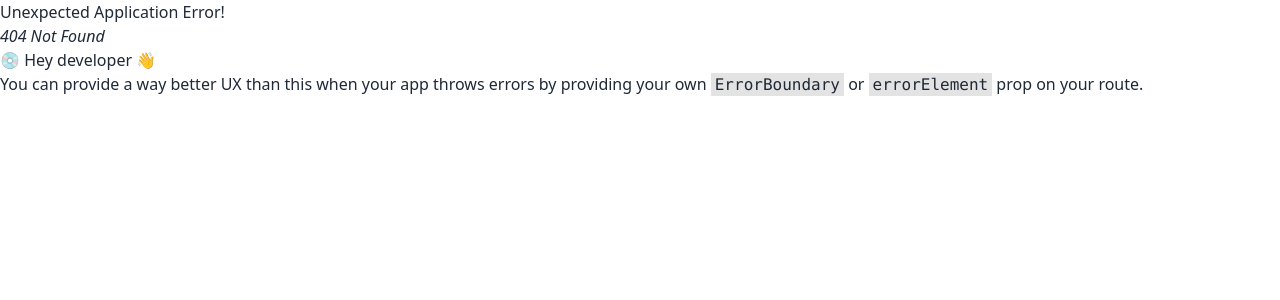
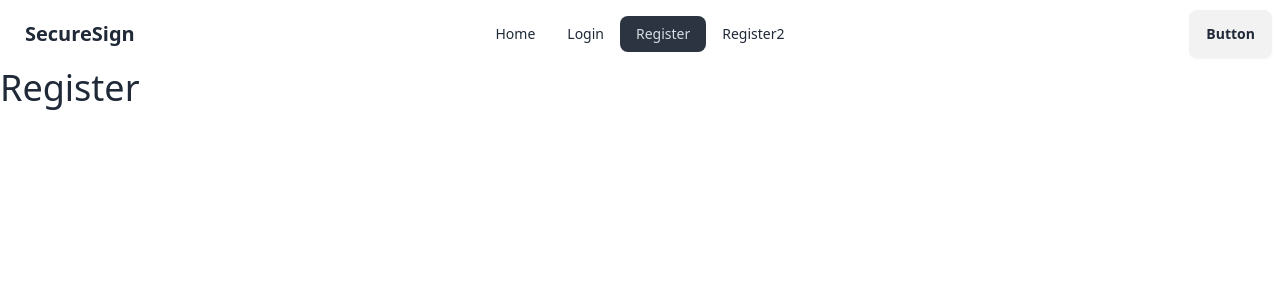
Before and after one commit to IftekarRahmanRuhit/Email-Password-Auth, a React (Vite) app: page /register in a window 1280 px wide. Before the commit this address had no page. Shown: the top 300 px of the page. Built offline with nearby package versions, Linux system fonts and the light colour scheme.

Commit message:
added navabr

```diff
--- a/src/Components/Header.jsx
+++ b/src/Components/Header.jsx
@@ -1,11 +1,62 @@
-
+import { Link, NavLink } from "react-router-dom";
 
 const Header = () => {
+  const links = (
+    <>
+          <li>
+        <NavLink to='/'>Home</NavLink>
+      </li>
+      <li>
+        <NavLink to='/login'>Login</NavLink>
+      </li>
+      <li>
+        <NavLink to='/register'>Register</NavLink>
+      </li>
+      <li>
+        <NavLink to='/register2'>Register2</NavLink>
+      </li>
+    </>
+  );
+
   return (
-    <div>
+    <div className="navbar bg-base-100">
+      <div className="navbar-start">
+        <div className="dropdown">
+          <div tabIndex={0} role="button" className="btn btn-ghost lg:hidden">
+            <svg
+              xmlns="http://www.w3.org/2000/svg"
+              className="h-5 w-5"
+              fill="none"
+              viewBox="0 0 24 24"
+              stroke="currentColor"
+            >
+              <path
+                strokeLinecap="round"
+                strokeLinejoin="round"
+                strokeWidth="2"
+                d="M4 6h16M4 12h8m-8 6h16"
+              />
+            </svg>
+          </div>
+          <ul
+            tabIndex={0}
+            className="menu menu-sm dropdown-content bg-base-100 rounded-box z-[1] mt-3 w-52 p-2 shadow"
+          >
+            {links}
+          </ul>
+        </div>
+        <a className="btn btn-ghost text-xl">SecureSign</a>
+      </div>
+      <div className="navbar-center hidden lg:flex">
+        <ul className="menu menu-horizontal px-1">
+            {links}
+        </ul>
+      </div>
+      <div className="navbar-end">
+        <a className="btn">Button</a>
+      </div>
+    </div>
+  );
+};
 
-    </div>
-  )
-}
-
-export default Header
+export default Header;
--- /dev/null
+++ b/src/Components/Login.jsx
@@ -0,0 +1,11 @@
+
+
+const Login = () => {
+  return (
+    <div>
+      <h2 className="text-4xl">Login</h2>
+    </div>
+  )
+}
+
+export default Login
--- /dev/null
+++ b/src/Components/Register.jsx
@@ -0,0 +1,11 @@
+
+
+const Register = () => {
+  return (
+    <div>
+      <h2 className="text-4xl">Register</h2>
+    </div>
+  )
+}
+
+export default Register
--- /dev/null
+++ b/src/_auth_.js
@@ -0,0 +1,6 @@
+/**
+ * 1. login === sign in ==> you are an old user.  you already have the credentials (email and password) to login.
+
+ * 2. register === sign up === create account ===> You are a brand new user. you have never used the website before. you do not have any email and password that have access
+ *
+ */
```
Also changed, not shown: src/_auth_setup_.js (added, +8 -0 lines), src/main.jsx (+10 -0 lines).
